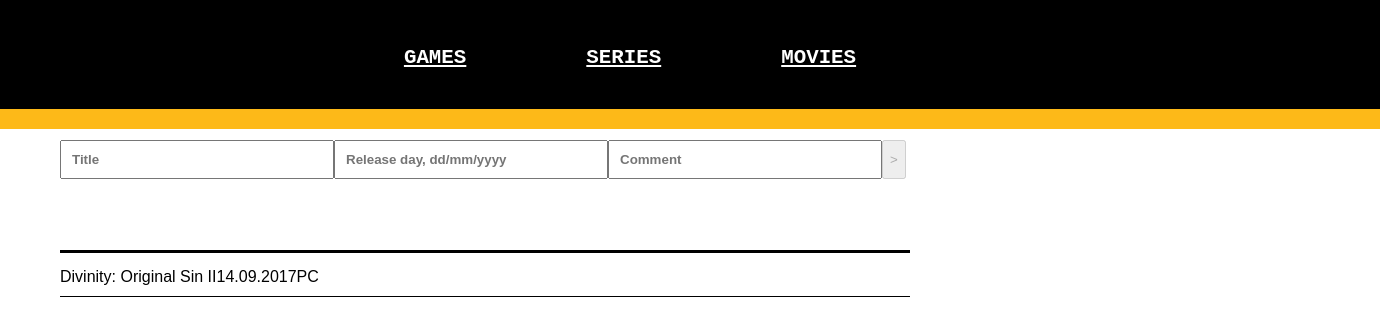
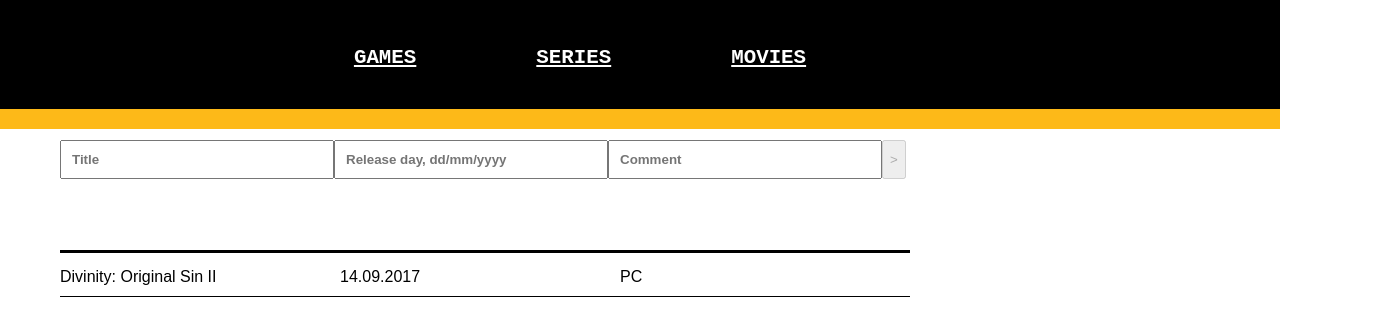
Before and after one commit to michal90r/list_ui_app, a React (Create React App) app in the folder client/: page / in a window 1280 px wide. Shown: the top 336 px of the page, 1380 px wide, since content can reach past the window. Built offline with nearby package versions, Linux system fonts and the light colour scheme; the HTML template or start-up script is replaced by a standard one.

Commit message:
columns style and max input lenght

```diff
--- a/client/src/App.css
+++ b/client/src/App.css
@@ -10,8 +10,8 @@ html, body, div, span, applet, object, iframe, h1, h2, h3, h4, h5, h6, p, blockq
 
 .header {
     background-color: #000;
-    margin: auto;
-    padding: 40px 50px;
+    margin: 0;
+    padding: 40px 0;
     text-align: center;
     text-transform: uppercase;
     min-width: 100%;
@@ -22,7 +22,6 @@ html, body, div, span, applet, object, iframe, h1, h2, h3, h4, h5, h6, p, blockq
     border-bottom-width: 20px;
 }
 
-
 .header li {
     display: inline-block;
     margin-right: 120px;
@@ -30,7 +29,7 @@ html, body, div, span, applet, object, iframe, h1, h2, h3, h4, h5, h6, p, blockq
     font-weight: bold;
 }
 
-.header a{
+.header a {
     color: #fff
 }
 
@@ -38,25 +37,24 @@ html, body, div, span, applet, object, iframe, h1, h2, h3, h4, h5, h6, p, blockq
     color: #fdb918
 }
 
-
 .formWrapper {
     position: absolute;
     top: 140px;
     left: 60px;
 }
 
-.formWrapper form{
+.formWrapper form {
     display: flex;
 
 }
 
-.formWrapper input{
+.formWrapper input {
     padding: 10px;
     width: 250px;
     font-weight: bold;
 }
 
-.listWrapper{
+.listWrapper {
     display: block;
     position: absolute;
     top: 250px;
@@ -66,7 +64,24 @@ html, body, div, span, applet, object, iframe, h1, h2, h3, h4, h5, h6, p, blockq
     padding-top: 5px;
 }
 
-.row{
+.row {
     border-bottom: 1px solid #000000;
-    padding: 10px 0 10px 0
+    padding: 10px 0 10px 0;
+    display: table;
+    width: 850px;
 }
+
+.titleCol{
+    display: table-cell;
+    width: 280px;
+}
+
+.releaseCol{
+    display: table-cell;
+    width: 280px;
+}
+
+.commentCol{
+    display: table-cell;
+    width: 280px;
+}
--- a/client/src/PresentationalComponents.js
+++ b/client/src/PresentationalComponents.js
@@ -14,9 +14,9 @@ const TitleList = (props) => (
                     onClick={() => props.onClick(row.id)}
                 >
                     <div>
-                        {row.title}
-                        {row.releaseDay}
-                        {row.comment}
+                        <div className="titleCol">{row.title}</div>
+                        <div className="releaseCol">{row.releaseDay}</div>
+                        <div className="commentCol">{row.comment}</div>
                     </div>
                 </div>
             ))
@@ -56,9 +56,11 @@ class Field extends React.Component {
         return (
             <div>
                 <input
+                    type="text"
                     placeholder={this.props.placeholder}
                     value={this.state.value}
                     onChange={this.onChange}
+                    maxLength={20}
                 />
                 <span style={{color: 'red'}}>{this.state.error}</span>
             </div>
```
